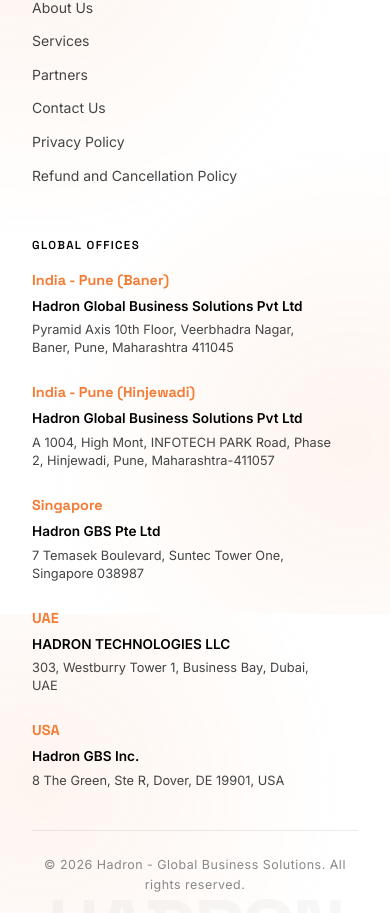
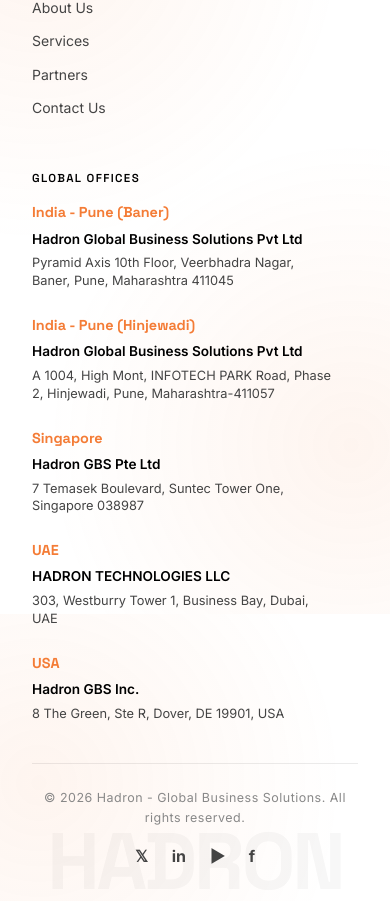
Before and after one commit to Quantum-Labs-Hadron-GBS/main-website, a Next.js app: page /partners in a window 390 px wide. Shown: the part 5294-6207 px from the top of the page. Built offline with nearby package versions, Linux system fonts and the light colour scheme; no server answers.

Commit message:
fix: resolve mobile scroll glitches in Footer links and Google Maps iframe

```diff
--- a/src/app/components/Footer/Footer.module.css
+++ b/src/app/components/Footer/Footer.module.css
@@ -194,4 +194,5 @@
   .top { grid-template-columns: 1fr; gap: 2.5rem; }
   .linksGrid { grid-template-columns: 1fr; gap: 3rem; }
   .bottom { flex-direction: column; text-align: center; }
+  .mapContainer iframe { pointer-events: none; }
 }
--- a/src/app/components/Footer/Footer.tsx
+++ b/src/app/components/Footer/Footer.tsx
@@ -1,7 +1,13 @@
 import styles from "./Footer.module.css";
 import Image from "next/image";
 
-const QUICK_LINKS = ["Home", "About Us", "Services", "Partners", "Contact Us", "Privacy Policy", "Refund and Cancellation Policy"];
+const QUICK_LINKS = [
+  { label: "Home", href: "/" },
+  { label: "About Us", href: "/about" },
+  { label: "Services", href: "/#services" },
+  { label: "Partners", href: "/partners" },
+  { label: "Contact Us", href: "#contact" }
+];
 
 const OFFICE_LOCATIONS = [
   { title: "India - Pune (Baner)", name: "Hadron Global Business Solutions Pvt Ltd", address: "Pyramid Axis 10th Floor, Veerbhadra Nagar, Baner, Pune, Maharashtra 411045" },
@@ -57,8 +63,8 @@
               <span className={styles.groupLabel}>Quick Links</span>
               <ul className={styles.linkList}>
                 {QUICK_LINKS.map((link) => (
-                  <li key={link}>
-                    <a href={`#${link.toLowerCase()}`} className={styles.footerLink}>{link}</a>
+                  <li key={link.label}>
+                    <a href={link.href} className={styles.footerLink}>{link.label}</a>
                   </li>
                 ))}
               </ul>
```
